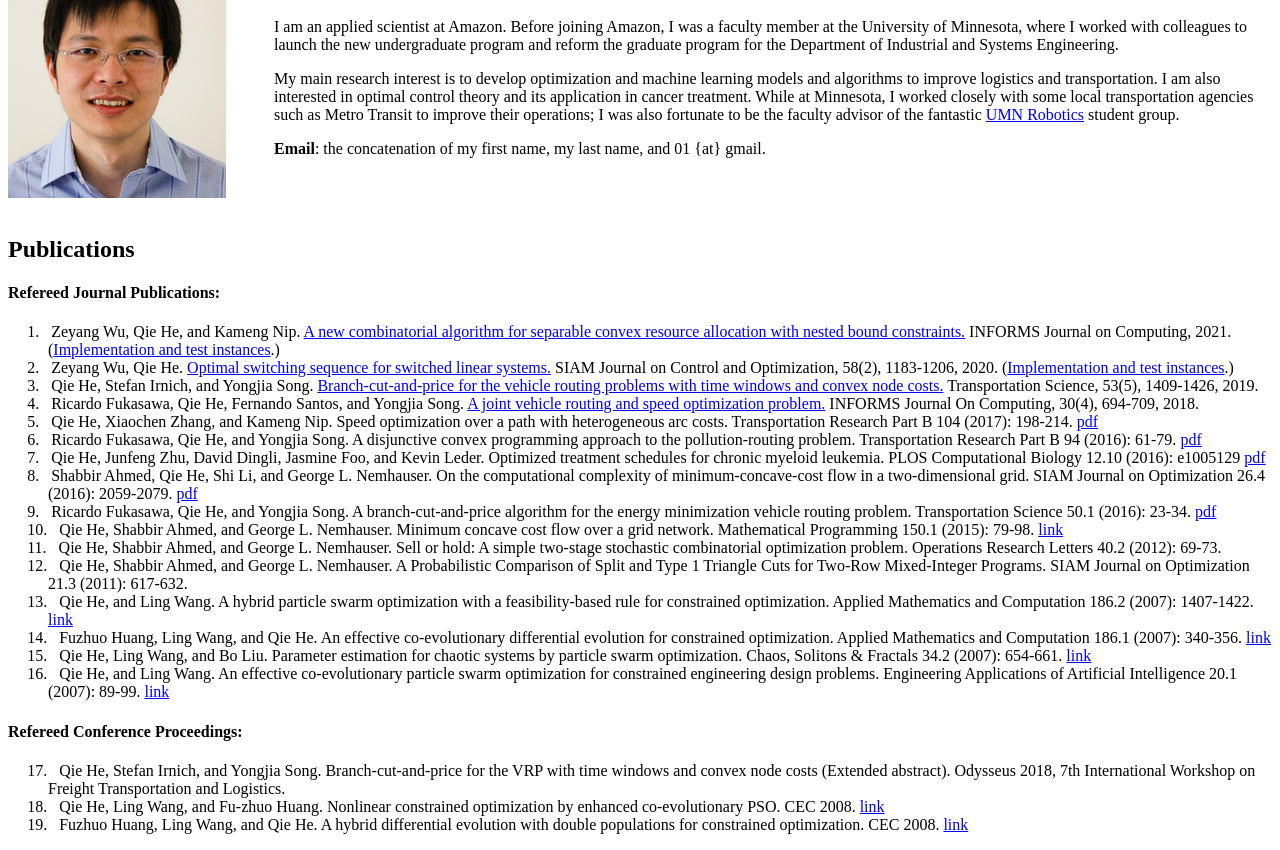
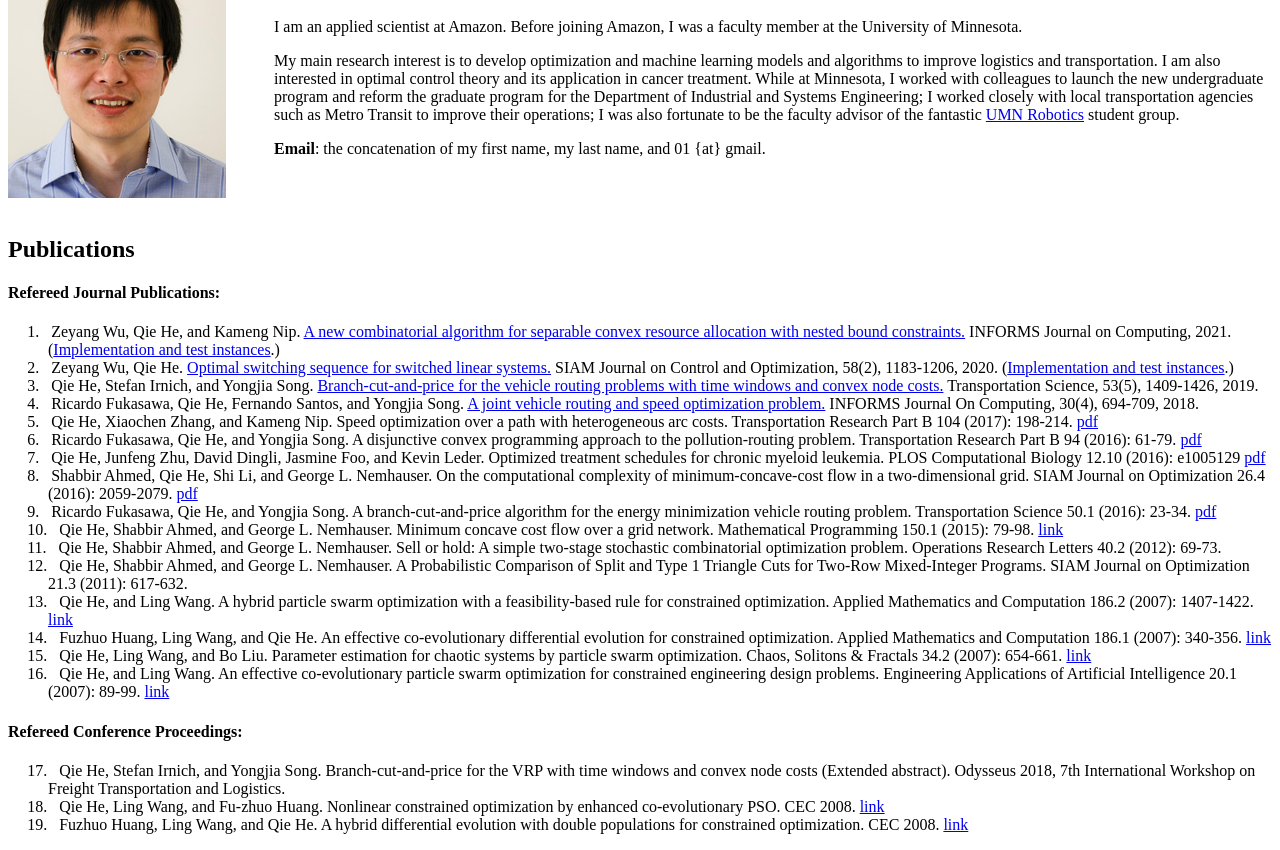
Before and after one commit to qqqhe/qqqhe.github.io, a plain HTML site: page index.html in a window 1280 px wide. Shown: the part 48-898 px from the top of the page. Drawn offline with Linux system fonts and the light colour scheme.

Commit message:
Update index.html

```diff
--- a/index.html
+++ b/index.html
@@ -21,11 +21,12 @@
 </div>
 <h1> Qie He </h1>
 
-I am an applied scientist at Amazon. Before joining Amazon, I was a faculty member at the University of Minnesota, where I worked with colleagues to launch the new undergraduate program and reform the graduate program for the Department of Industrial and Systems Engineering.
+I am an applied scientist at Amazon. Before joining Amazon, I was a faculty member at the University of Minnesota.
 
 <p>
 My main research interest is to develop optimization and machine learning models and algorithms to improve logistics and transportation.
-I am also interested in optimal control theory and its application in cancer treatment. While at Minnesota, I worked closely with some local transportation agencies such as Metro Transit to improve their operations; I was also fortunate to be the faculty advisor of the fantastic <a href="http://studentrobotics.umn.edu/">UMN Robotics</a> student group.
+I am also interested in optimal control theory and its application in cancer treatment.
+While at Minnesota, I worked with colleagues to launch the new undergraduate program and reform the graduate program for the Department of Industrial and Systems Engineering; I worked closely with local transportation agencies such as Metro Transit to improve their operations; I was also fortunate to be the faculty advisor of the fantastic <a href="http://studentrobotics.umn.edu/">UMN Robotics</a> student group.
 </p>
 
 <p>
```
